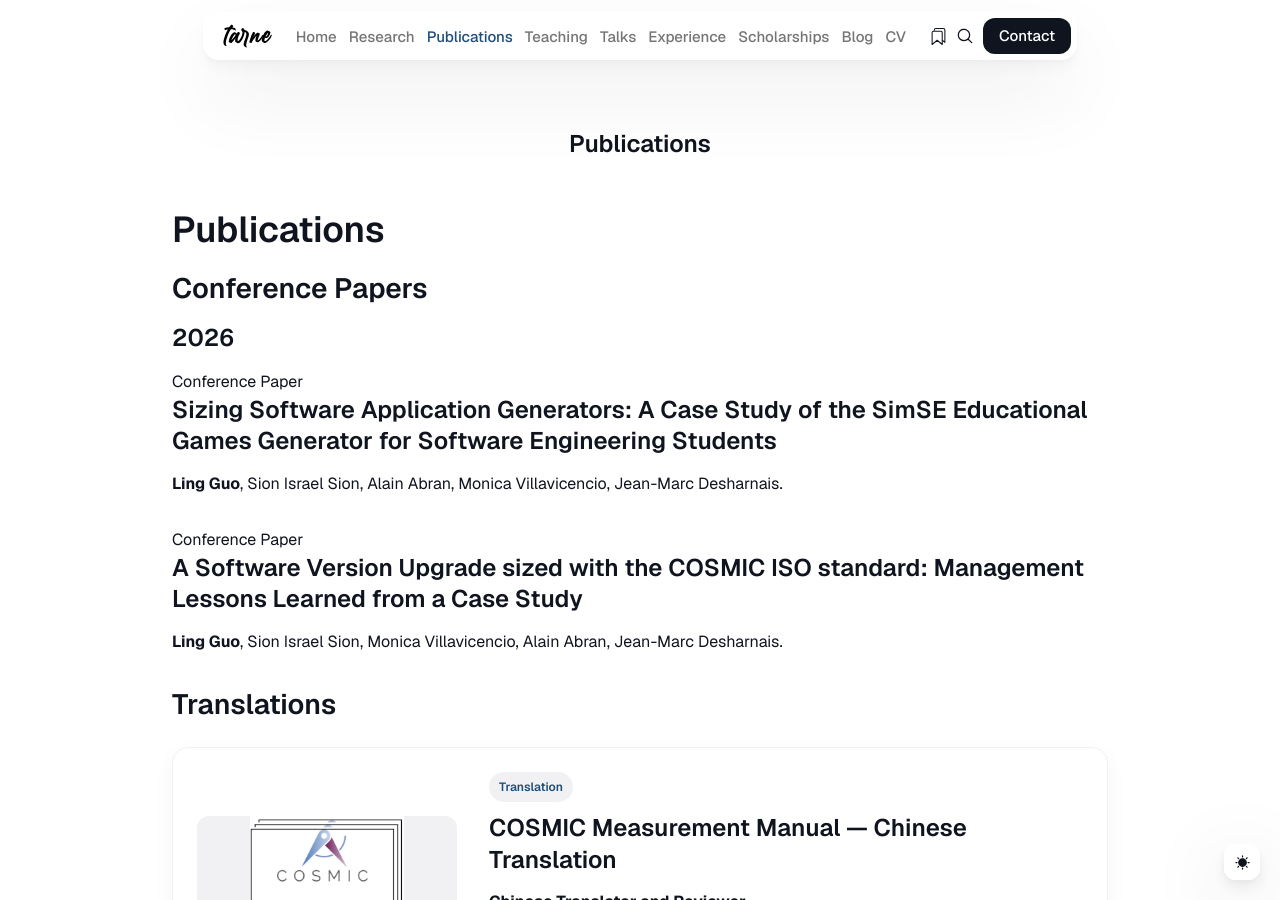
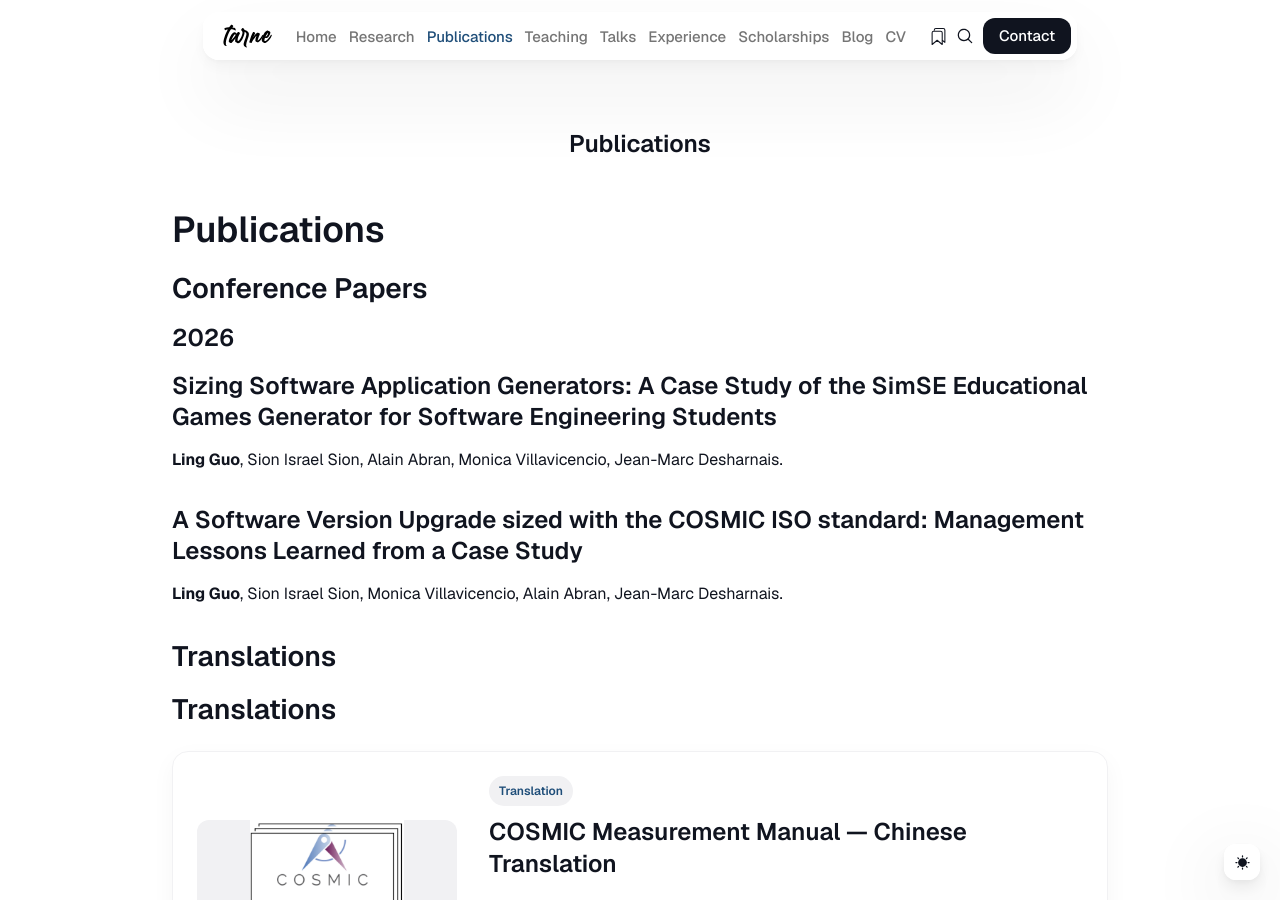
Before and after one commit to lingguo-research/lingguo-tarne, a Jekyll site: the page built from _pages/publications.md, in a window 1280 px wide and 900 px high. Built offline with Jekyll 4.4.1, drawn with Linux system fonts in a browser that asks for light colours; nearby versions of some CDN libraries.

Commit message:
Update publications.md

```diff
--- a/_pages/publications.md
+++ b/_pages/publications.md
@@ -9,9 +9,8 @@ permalink: /publications/
 
 ### 2026
 
+
 <div class="conference-paper-card">
-
-  <span class="conference-paper-card__label">Conference Paper</span>
 
   <h3>
     Sizing Software Application Generators: A Case Study of the SimSE Educational Games Generator for Software Engineering Students
@@ -23,10 +22,7 @@ permalink: /publications/
 
 </div>
 
-
 <div class="conference-paper-card">
-
-  <span class="conference-paper-card__label">Conference Paper</span>
 
   <h3>
     A Software Version Upgrade sized with the COSMIC ISO standard: Management Lessons Learned from a Case Study
@@ -38,6 +34,8 @@ permalink: /publications/
 
 </div>
 
+
+<h2>Translations</h2>
 
 <h2>Translations</h2>
 
```
